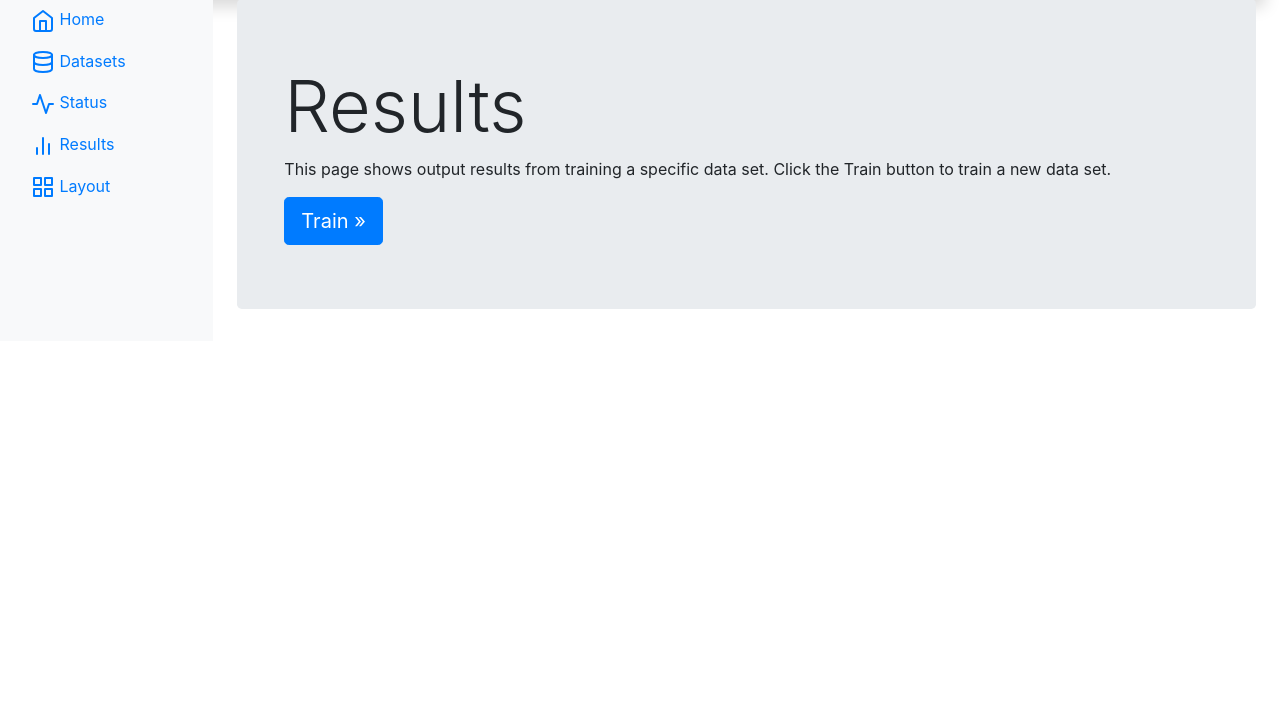
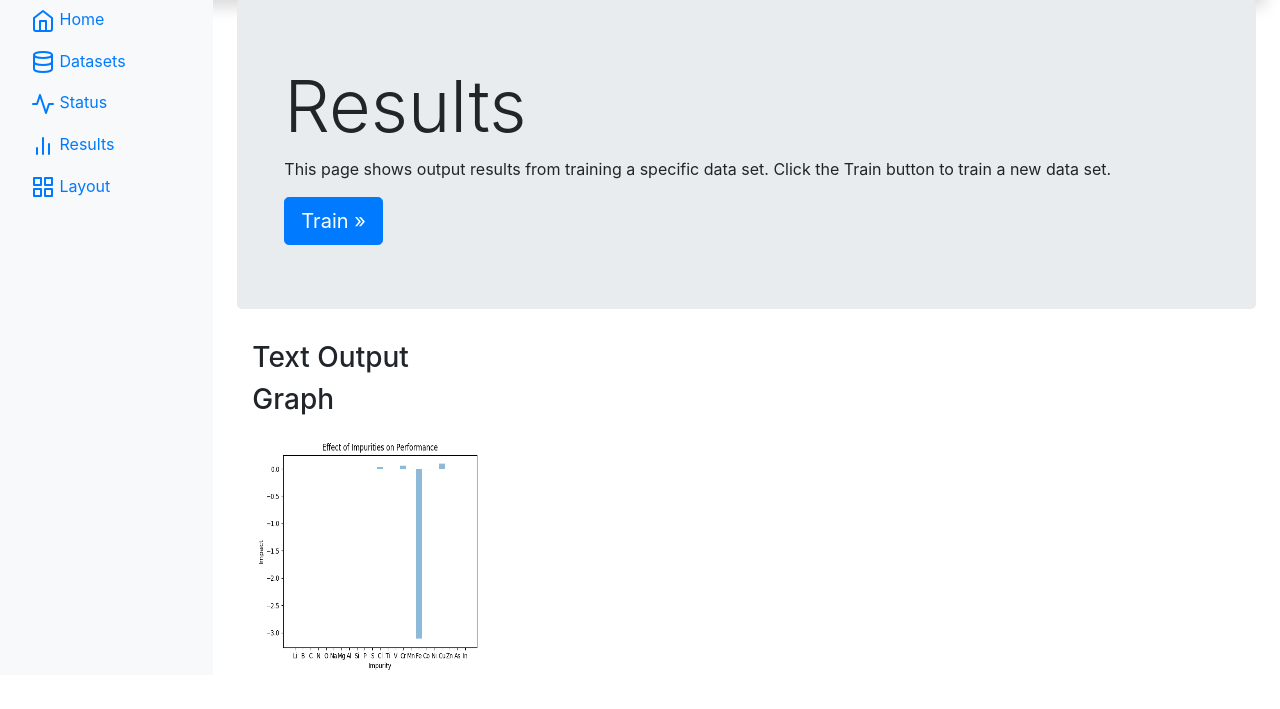
Before and after one commit to senior-design-czt/CZT, a Flask app: page /results in a window 1280 px wide. Shown: the part 41-750 px from the top of the page. Run offline with Flask 2, Linux system fonts and the light colour scheme; some libraries are stand-ins or nearby versions.

Commit message:
Adds img tag to results page.

```diff
--- a/templates/results.html
+++ b/templates/results.html
@@ -12,5 +12,17 @@
         </div>
     </div>
     <!-- End Page Header -->
+
+    <!-- Start Page Contents -->
+    <div class="container">
+        <h3 class="display-5">Text Output</h3>
+        <div id="resultsTextOutput"></div>
+    </div>
+    <div class="container">
+        <h3 class="display-5">Graph</h3>
+        <img src="../graph.png" height="250" width="250"/>
+    </div>
+
+    <!-- End Page Contents -->
 </div>
 {% endblock %}
```
